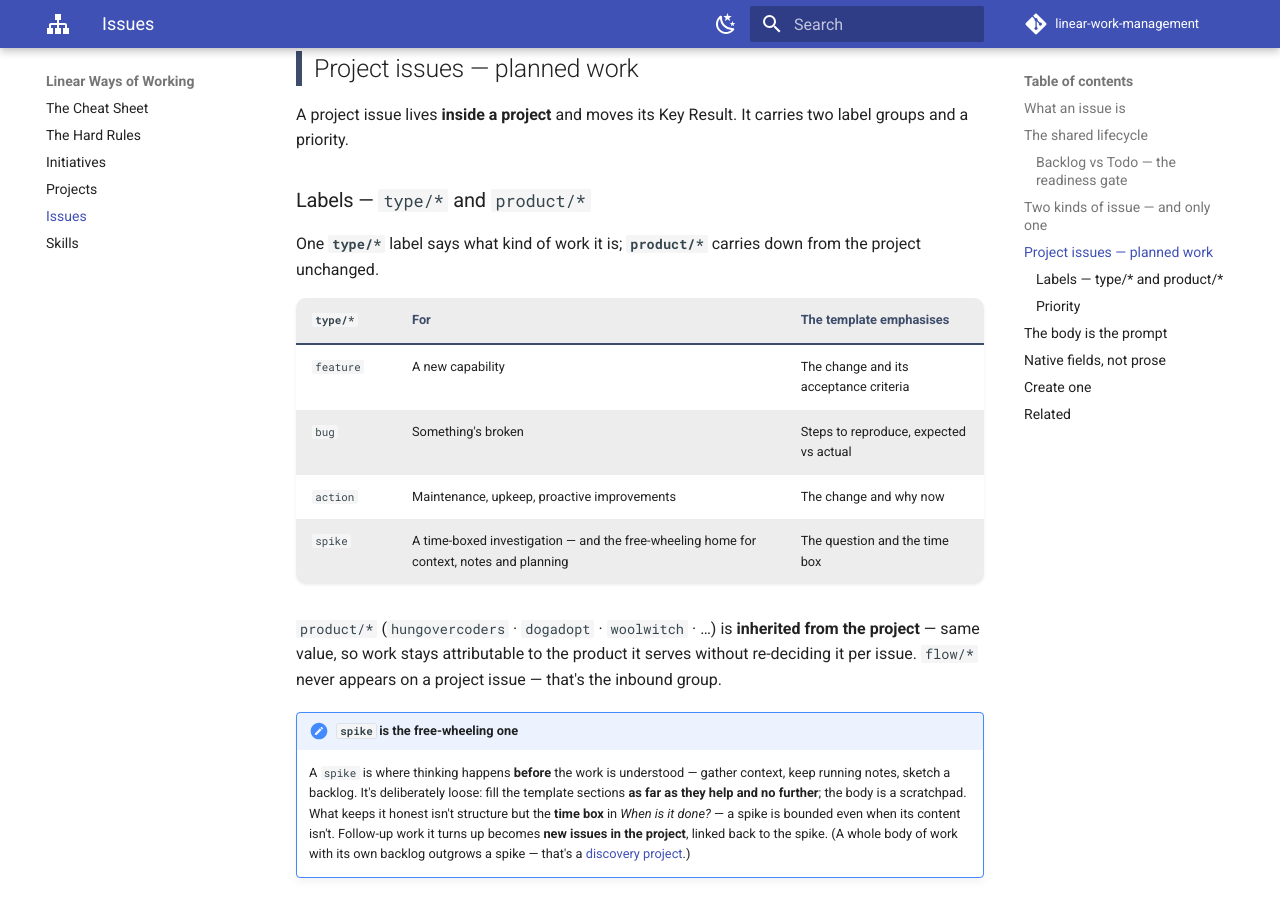
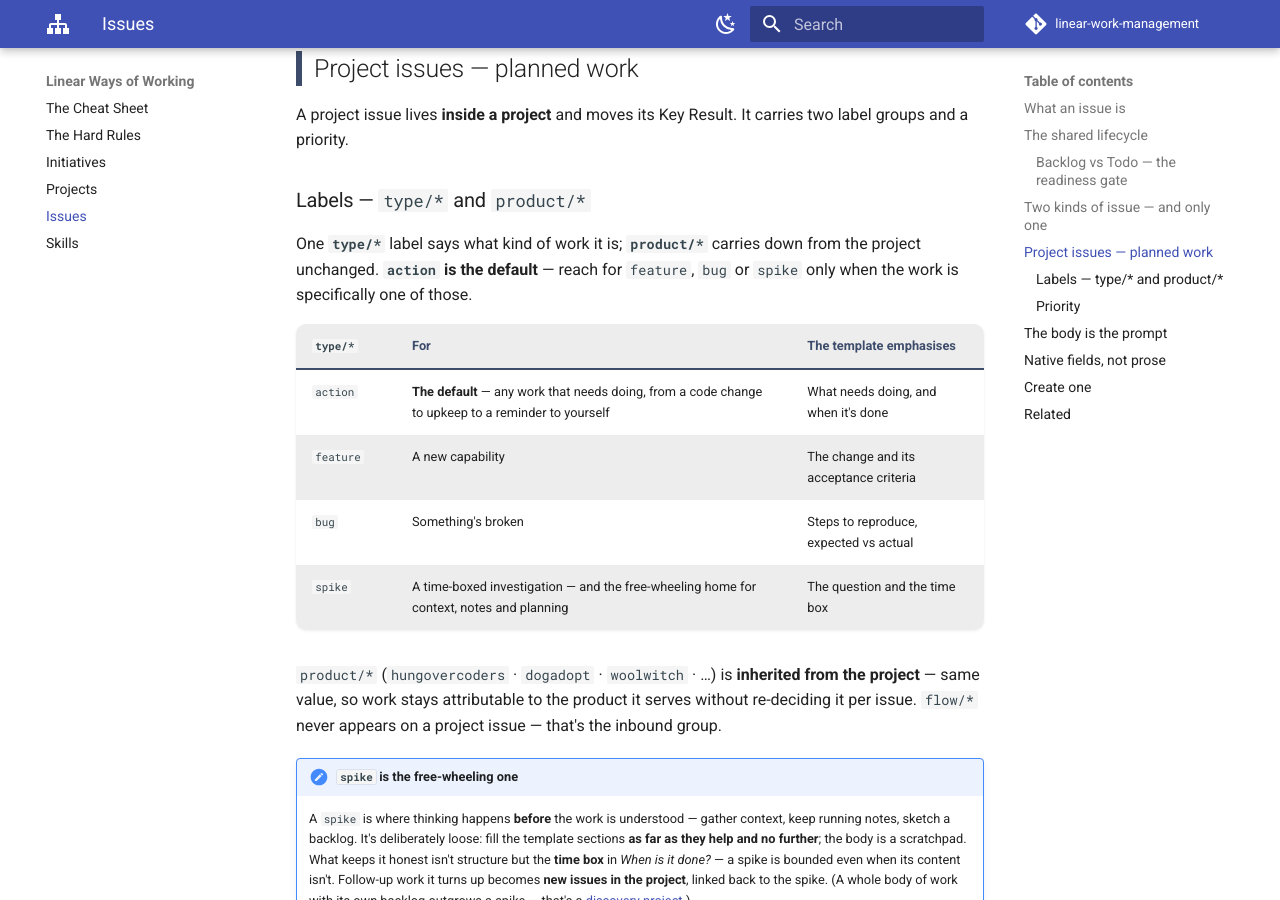
Before and after one commit to hungovercoders/linear-work-management, an MkDocs documentation site: the page built from docs/issues.md, in a window 1280 px wide and 900 px high, scrolled down 2307 px. Built offline with MkDocs 1.6.1 and Material for MkDocs 9.7.7, drawn with Linux system fonts in a browser that asks for light colours; comment, search, counter and statistics services are not loaded.

Commit message:
docs(issues): make action the default type/*
action is the catch-all — anything from a code change to a reminder of
work someone needs to do. feature/bug/spike are the targeted choices.
Listed first and marked default on the Issues page, cheat sheet, skill
and template.

Co-authored-by: Claude Opus 4.8 (1M context) <noreply@anthropic.com>

```diff
--- a/docs/issues.md
+++ b/docs/issues.md
@@ -84,13 +84,14 @@ groups and a priority.
 ### Labels — `type/*` and `product/*`
 
 One **`type/*`** label says what kind of work it is; **`product/*`** carries down from the
-project unchanged.
+project unchanged. **`action` is the default** — reach for `feature`, `bug` or `spike` only when
+the work is specifically one of those.
 
 | `type/*` | For | The template emphasises |
 |---|---|---|
+| `action` | **The default** — any work that needs doing, from a code change to upkeep to a reminder to yourself | What needs doing, and when it's done |
 | `feature` | A new capability | The change and its acceptance criteria |
 | `bug` | Something's broken | Steps to reproduce, expected vs actual |
-| `action` | Maintenance, upkeep, proactive improvements | The change and why now |
 | `spike` | A time-boxed investigation — and the free-wheeling home for context, notes and planning | The question and the time box |
 
 `product/*` (`hungovercoders` · `dogadopt` · `woolwitch` · …) is **inherited from the project** —
```
Also changed, not shown: docs/index.md (+1 -1 lines), skills/linear-issue/SKILL.md (+4 -2 lines), skills/linear-issue/template.md (+1 -1 lines).
